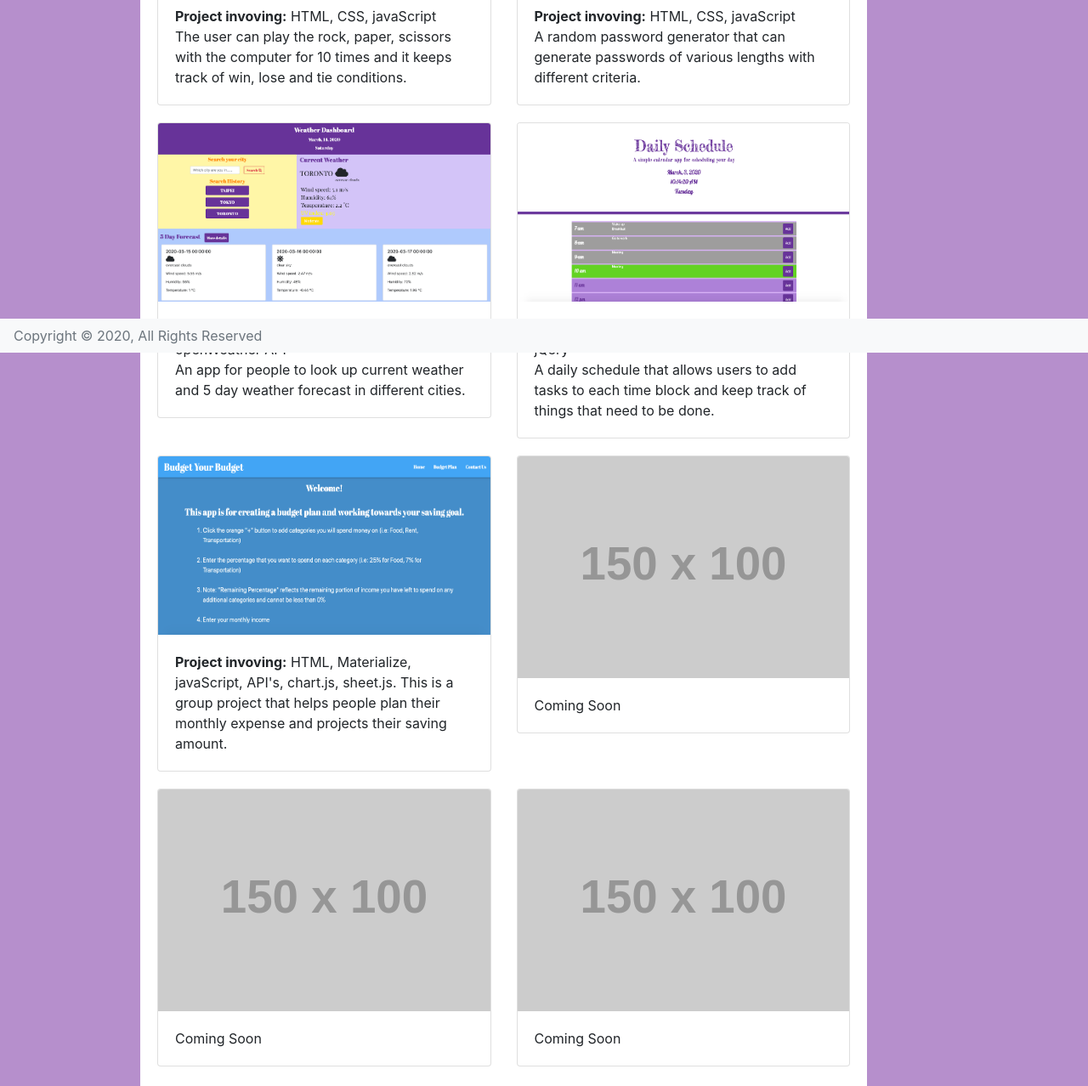
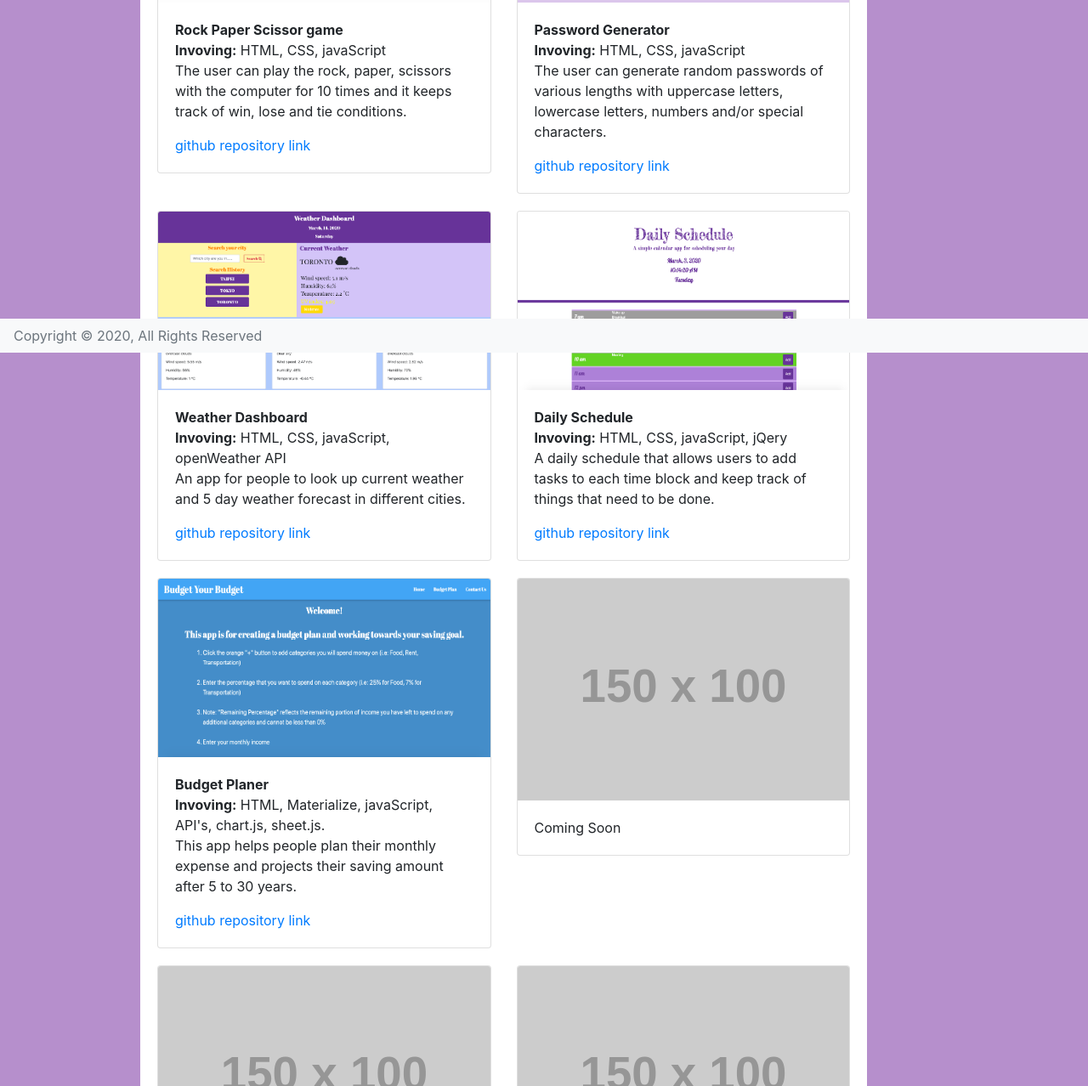
Before and after one commit to demiwu96/demiwu96.github.io, a plain HTML site: page Portfolio.html in a window 1280 px wide. Shown: the part 385-1663 px from the top of the page at 85% size. Drawn offline with nearby package versions, Linux system fonts and the light colour scheme; placeholder pictures from the web are drawn by us.

Commit message:
add resume, projects

```diff
--- a/Portfolio.html
+++ b/Portfolio.html
@@ -15,7 +15,7 @@
 <body>
     <!-- Navbar -->
     <nav class="navbar navbar-expand-sm navbar-dark fixed-top nav-color">
-        <span class="navbar-brand mb-0 h1">Demi Wu</span>
+        <span class="navbar-brand mb-0 h1">Yu-Hsuan Wu</span>
         <button class="navbar-toggler" type="button" data-toggle="collapse" data-target="#navbarNavAltMarkup"
             aria-controls="navbarNavAltMarkup" aria-expanded="false" aria-label="Toggle navigation">
             <span class="navbar-toggler-icon"></span>
@@ -24,6 +24,7 @@
             <div class="navbar-nav">
                 <a class="nav-item nav-link" href="index.html">About</a>
                 <a class="nav-item nav-link active" href="Portfolio.html">Portfolio</a>
+                <a class="nav-item nav-link" href="./resume.pdf" target="_blank">Resume</a>
             </div>
         </div>
     </nav>
@@ -37,16 +38,22 @@
                 <h2>Portfolio</h2>
                 <hr>
                 <div class="row">
+                    <p></p>
+                </div>
+                <div class="row">
                     <div class="col-sm-6">
                         <div class="card card-custom">
                             <a href="https://demiwu96.github.io/Rock_Paper_Scissor/" target="_blank"><img
                                     class="card-img-top" src="image/RPS.png"
                                     alt="screen shot of the rock paper scissors game"></a>
                             <div class="card-body">
-                                <p class="card-text"><strong>Project invoving:</strong> HTML, CSS, javaScript<br>
+                                <p class="card-text"><strong>Rock Paper Scissor game</strong><br>
+                                    <strong>Invoving:</strong> HTML, CSS, javaScript<br>
                                     The user can play the rock, paper, scissors with the computer for 10
                                     times and it keeps track of win, lose and tie conditions.
                                 </p>
+                                <a href="https://github.com/demiwu96/Rock_Paper_Scissor" target="_blank">github
+                                    repository link</a>
                             </div>
                         </div>
                     </div>
@@ -56,10 +63,13 @@
                                     class="card-img-top" src="image/password.png"
                                     alt="screen shot of the password generator"></a>
                             <div class="card-body">
-                                <p class="card-text"><strong>Project invoving:</strong> HTML, CSS, javaScript<br>
-                                    A random password generator that can generate passwords of various lengths
-                                    with different criteria.
+                                <p class="card-text"><strong>Password Generator</strong><br>
+                                    <strong>Invoving:</strong> HTML, CSS, javaScript<br>
+                                    The user can generate random passwords of various lengths
+                                    with uppercase letters, lowercase letters, numbers and/or special characters.
                                 </p>
+                                <a href="https://github.com/demiwu96/Password_Generator" target="_blank">github
+                                    repository link</a>
                             </div>
                         </div>
                     </div>
@@ -71,10 +81,13 @@
                                     class="card-img-top" src="image/weather.png"
                                     alt="screen shot of weather dashboard"></a>
                             <div class="card-body">
-                                <p class="card-text"><strong>Project invoving:</strong> HTML, CSS, javaScript,
+                                <p class="card-text"><strong>Weather Dashboard</strong><br>
+                                    <strong>Invoving:</strong> HTML, CSS, javaScript,
                                     openWeather API<br>An app for people to look up current weather and 5 day weather
                                     forecast in different cities.
                                 </p>
+                                <a href="https://github.com/demiwu96/Weather_Dashboard" target="_blank">github
+                                    repository link</a>
                             </div>
                         </div>
                     </div>
@@ -83,12 +96,15 @@
                             <a href="https://demiwu96.github.io/Daily_Schedule/" target="_blank"><img
                                     class="card-img-top" src="image/DailySchedule.png"
                                     alt="screen shot of daily schedule"></a>
-
                             <div class="card-body">
-                                <p class="card-text"><strong>Project invoving:</strong> HTML, CSS, javaScript,
-                                    jQery<br>A
-                                    daily schedule that allows users to add tasks to each time block and keep track of
-                                    things that need to be done.</p>
+                                <p class="card-text"><strong>Daily Schedule</strong><br>
+                                    <strong>Invoving:</strong> HTML, CSS, javaScript,
+                                    jQery<br> A daily schedule that allows users to add tasks to each time block and
+                                    keep track of
+                                    things that need to be done.
+                                </p>
+                                <a href="https://github.com/demiwu96/Daily_Schedule" target="_blank">github repository
+                                    link</a>
                             </div>
                         </div>
                     </div>
@@ -100,11 +116,14 @@
                                     class="card-img-top" src="image/budget.png"
                                     alt="screen shot of budget your budget"></a>
                             <div class="card-body">
-                                <p class="card-text">
-                                    <strong>Project invoving:</strong> HTML, Materialize, javaScript, API's, chart.js,
-                                    sheet.js. This is a group project that helps people plan their monthly expense
-                                    and projects their saving amount.
+                                <p class="card-text"><strong>Budget Planer</strong><br>
+                                    <strong>Invoving:</strong> HTML, Materialize, javaScript, API's, chart.js,
+                                    sheet.js.<br>
+                                    This app helps people plan their monthly expense
+                                    and projects their saving amount after 5 to 30 years.
                                 </p>
+                                <a href="https://github.com/demiwu96/Budget-your-budget" target="_blank">github
+                                    repository link</a>
                             </div>
                         </div>
                     </div>
--- a/css/style.css
+++ b/css/style.css
@@ -24,6 +24,10 @@ h2{
 
 img{
     margin-bottom: 20px;
+}
+
+#intro{
+    padding: 10px 20px;
 }
 
 #contact-info{
```
Also changed, not shown: index.html (+6 -4 lines), 1 other file.
